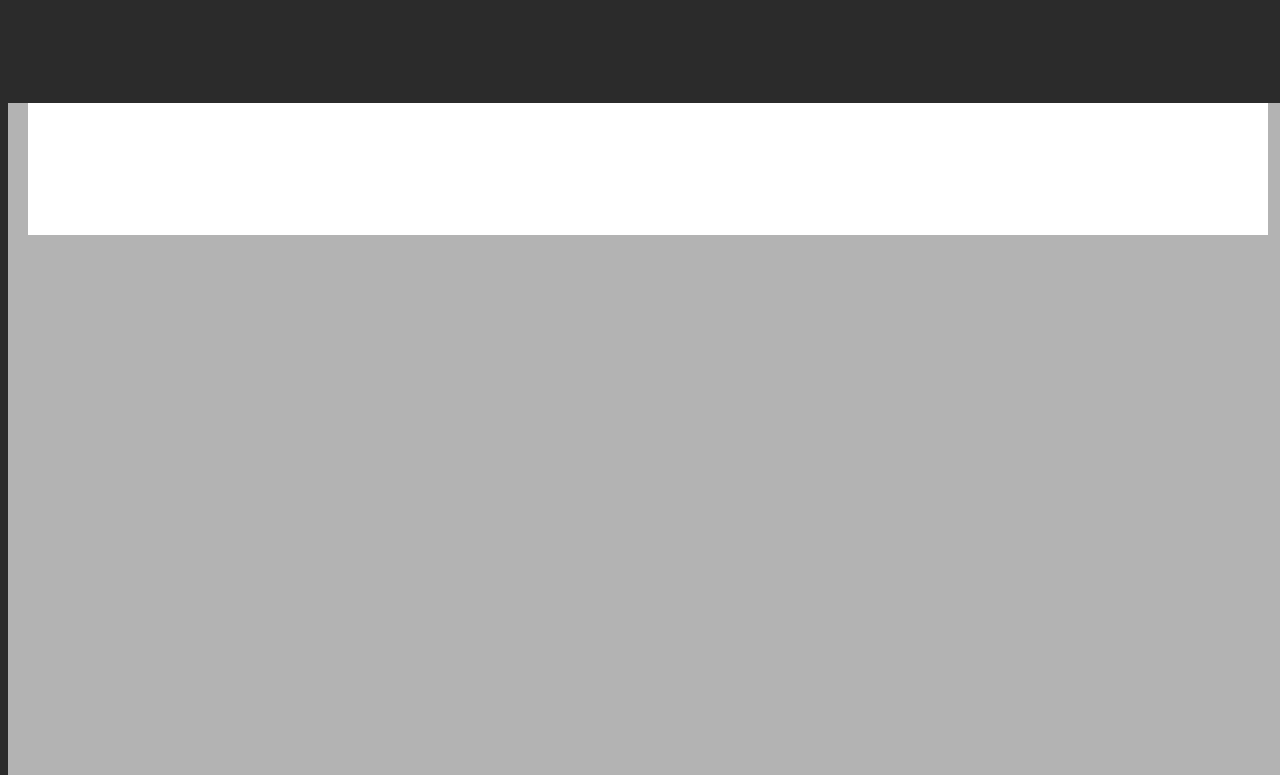
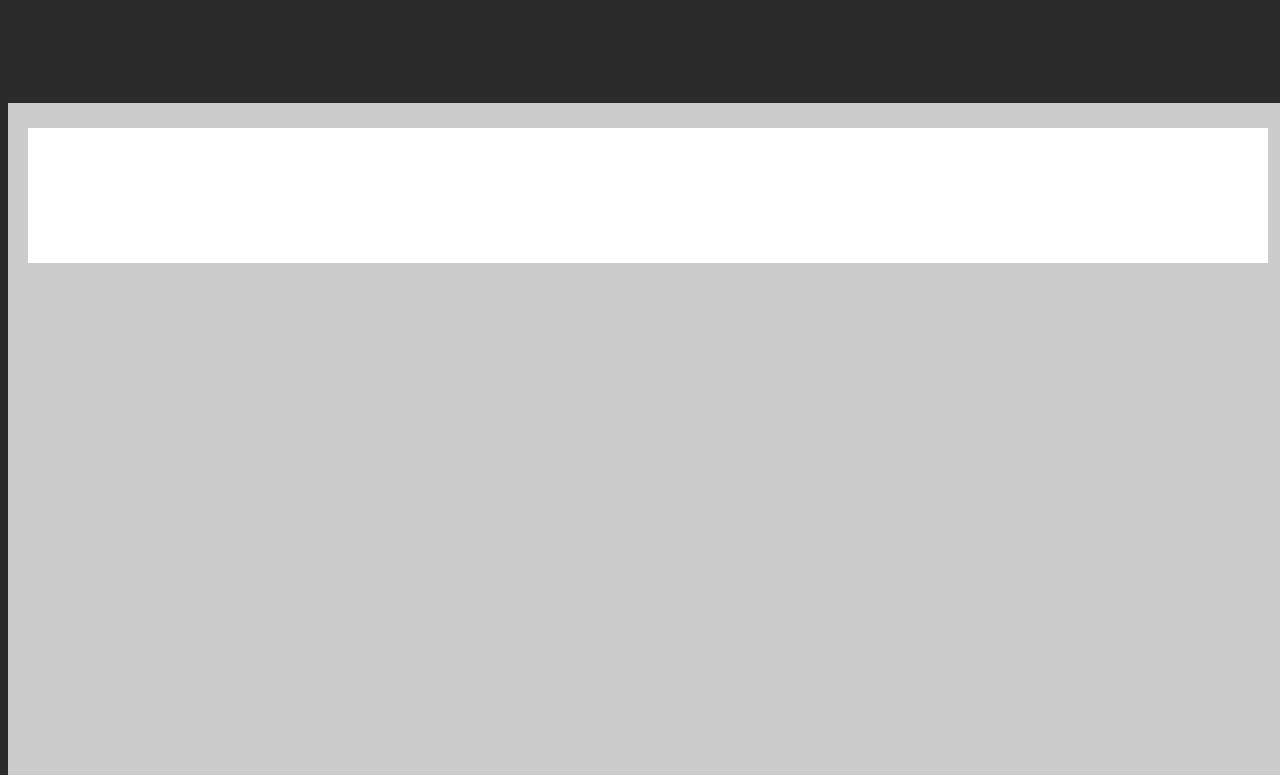
Before and after one commit to natebot13/lulu-wang.github.io, a plain HTML site: page index.html in a window 1280 px wide. Shown: the part 705-1480 px from the top of the page. Drawn offline with nearby package versions, Linux system fonts and the light colour scheme.

Commit message:
change back z

```diff
--- a/css/main.css
+++ b/css/main.css
@@ -110,12 +110,17 @@ div.top-content{
   height: 100vh;
   padding-left: 20px;
   padding-right: 20px;
-  background-color: #b3b3b3;
+  padding-top: 25px;
+  background-color: #cccccc;
 }
 
 .code1{
   padding: 20px 20px 20px 20px;
   background-color: white;
+}
+
+.projtitle {
+  font-family: "Open Sans", sans-serif;
 }
 
 h1{
```
